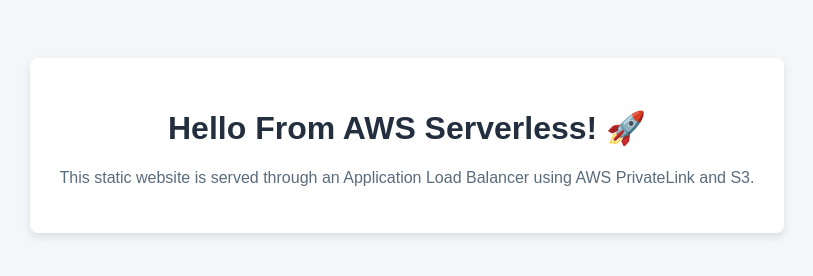
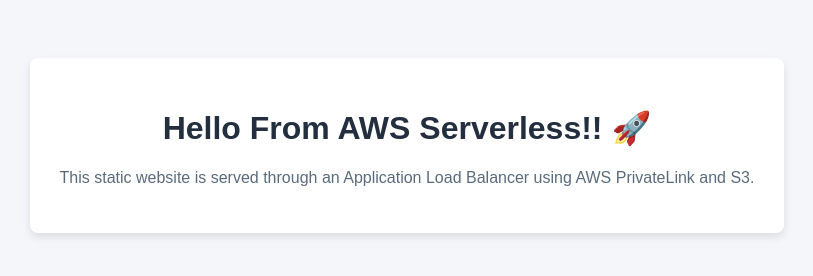
Before and after one commit to pkamam/my-aws-projects, a plain HTML site: page src/index.html in a window 1280 px wide. Shown: the whole page, without its empty margins (233-1046 px from the left). Drawn offline with Linux system fonts and the light colour scheme.

Commit message:
Update index.html

```diff
--- a/src/index.html
+++ b/src/index.html
@@ -12,7 +12,7 @@
 </head>
 <body>
     <div class="card">
-        <h1>Hello From AWS Serverless! 🚀</h1>
+        <h1>Hello From AWS Serverless!! 🚀</h1>
         <p>This static website is served through an Application Load Balancer using AWS PrivateLink and S3.</p>
     </div>
 </body>
```
